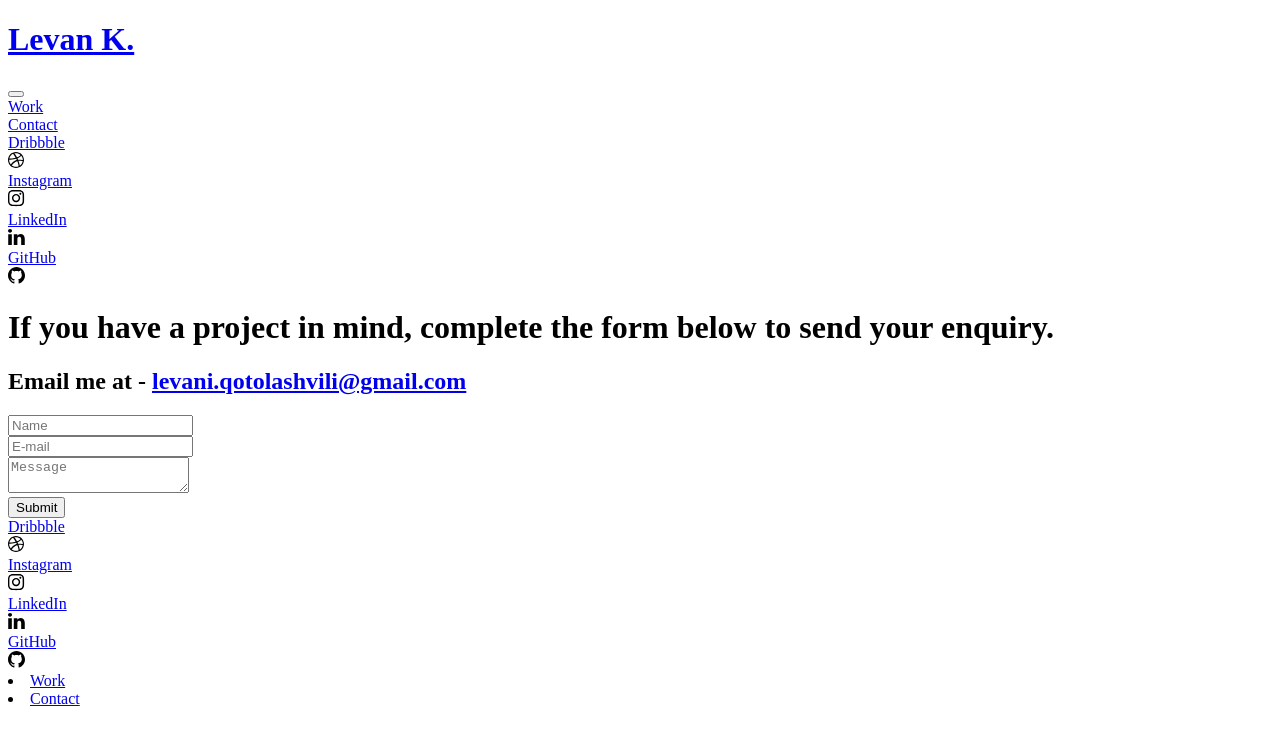
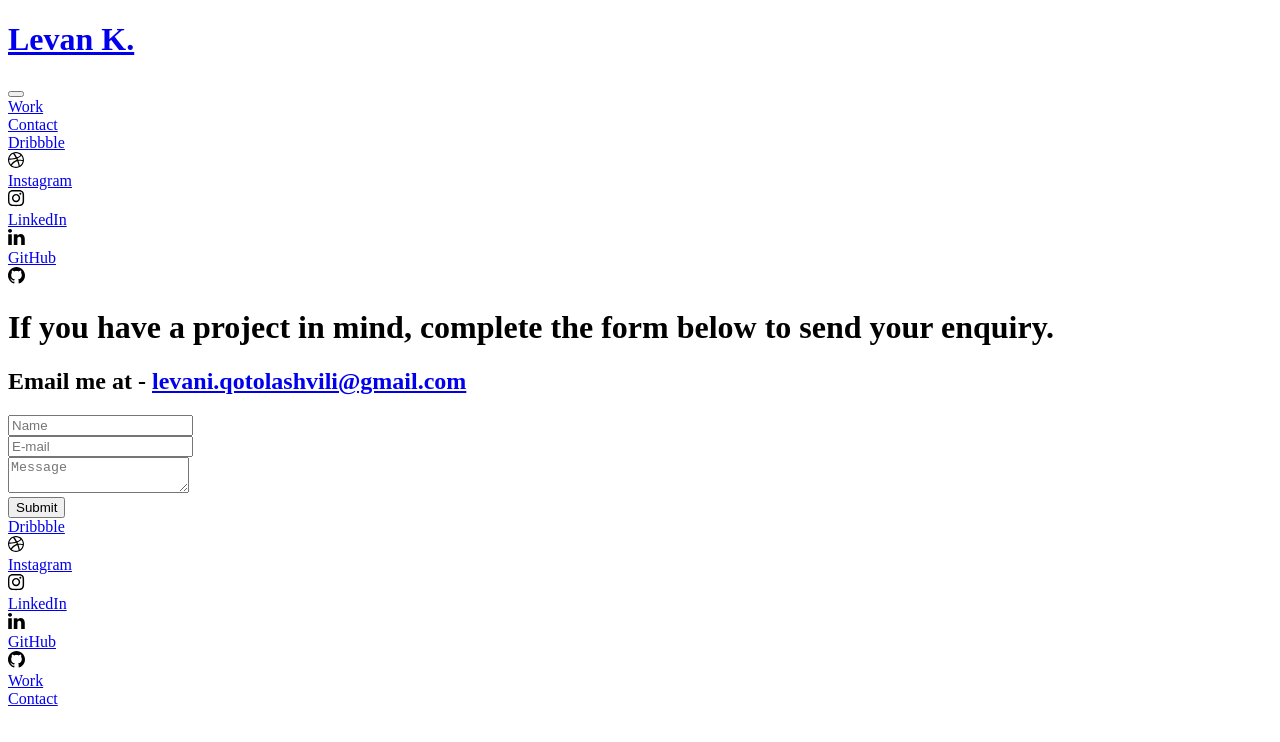
Before and after one commit to LevanisART/levanisart.com, a Gatsby site: page /contact in a window 1280 px wide. Built offline with nearby package versions, Linux system fonts and the light colour scheme; Gatsby itself is replaced by a stand-in of ours; some packages are replaced by stand-ins of ours.

Commit message:
changed li tags to div in footer

```diff
--- a/src/components/footer.js
+++ b/src/components/footer.js
@@ -9,15 +9,15 @@
 
     <Navbar className="p-0">
       <Nav className="mr-auto">
-        <li className="nav-item">
+        <div className="nav-item">
           <Link activeClassName="active" className="nav-link" to="/">Work</Link>
-        </li>
-        {/* <li className="nav-item">
+        </div>
+        {/* <div className="nav-item">
           <Link activeClassName="active" className="nav-link" to="/about">About</Link>
-        </li> */}
-        <li className="nav-item">
+        </div> */}
+        <div className="nav-item">
           <Link activeClassName="active" className="nav-link" to="/contact">Contact</Link>
-        </li>
+        </div>
       </Nav>
     </Navbar>
 
```
